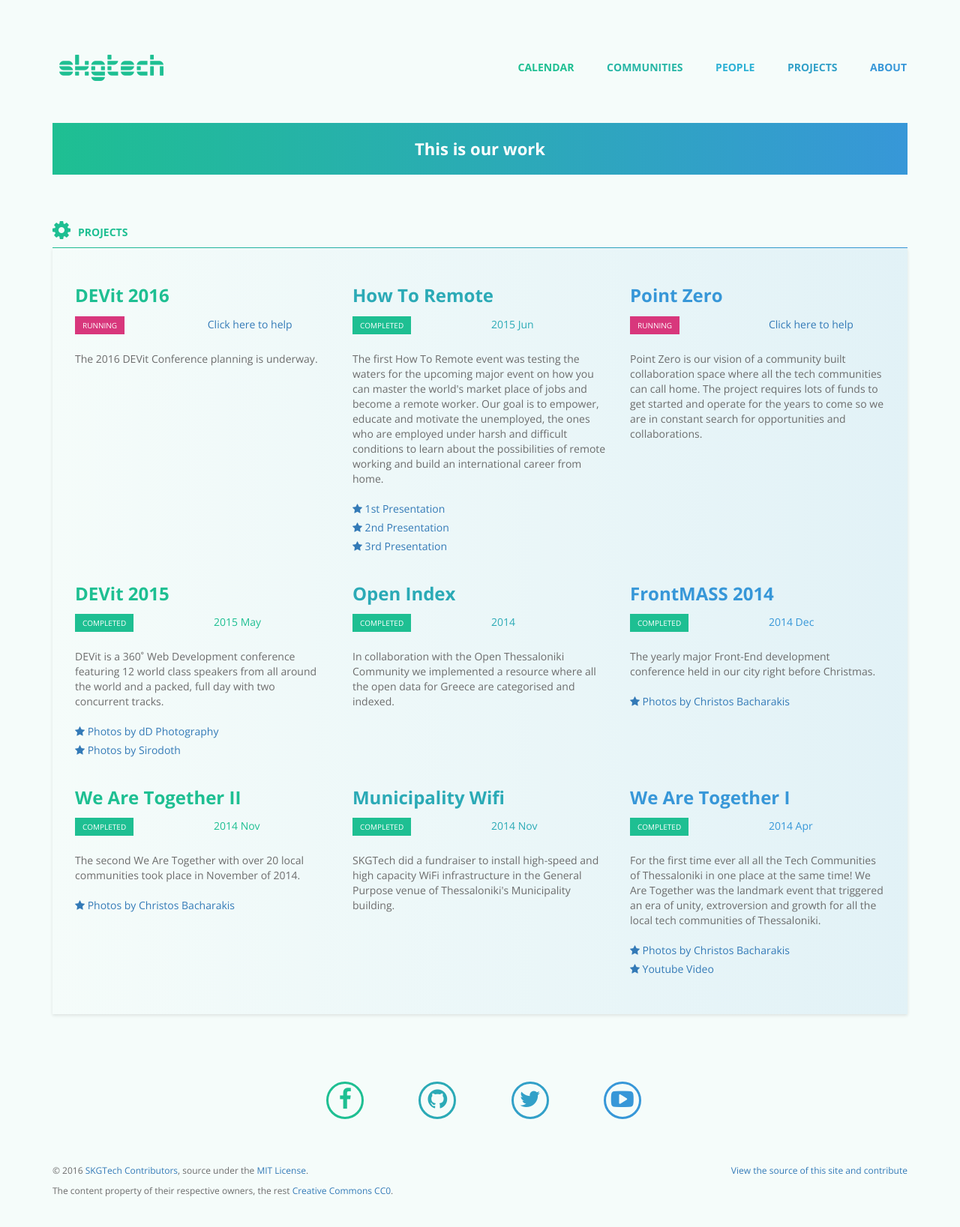
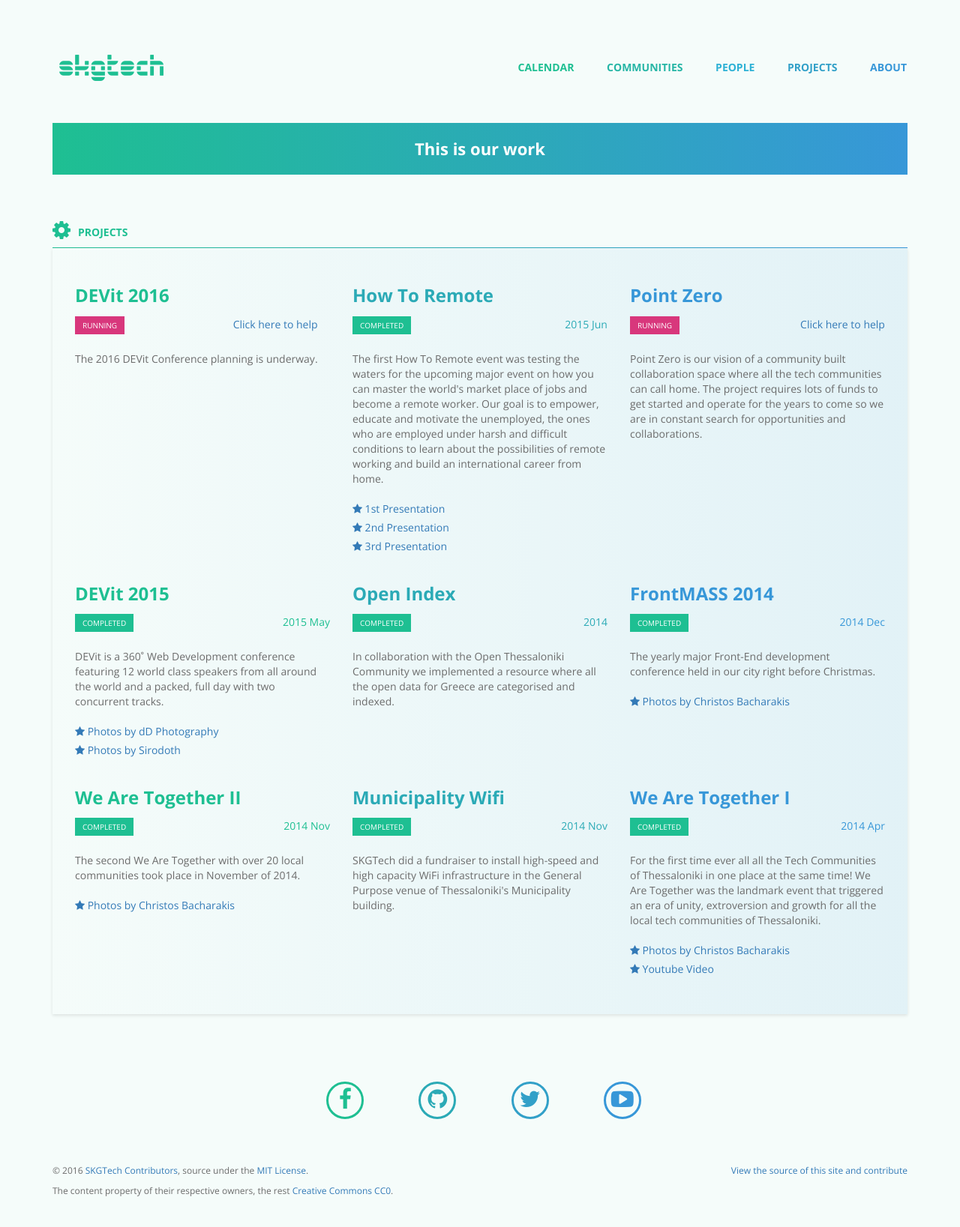
Before and after one commit to skgtech/skgtech.github.io, a Jekyll site: the page built from projects/index.html, in a window 1280 px wide. Shown: the whole page at 75% size. Built offline with Jekyll 4.4.1, drawn with Linux system fonts in a browser that asks for light colours; nearby versions of some CDN libraries.

Commit message:
make project item's columns stay at half width in mobile too, align right side column's text to the right

```diff
--- a/_includes/project-item.html
+++ b/_includes/project-item.html
@@ -16,12 +16,12 @@
       </h3>
     </div>
     <div class="row project-info">
-      <div class="col-md-6">
+      <div class="col-md-6 col-sm-6">
         <span class="status {{ status }}">
           {{ entry.status }}
         </span>
       </div>
-      <div class="col-md-6">
+      <div class="col-md-6 col-sm-6 text-right">
         {% if status == 'done' %}
         <span class="year">
           {{ entry.year }}
```
